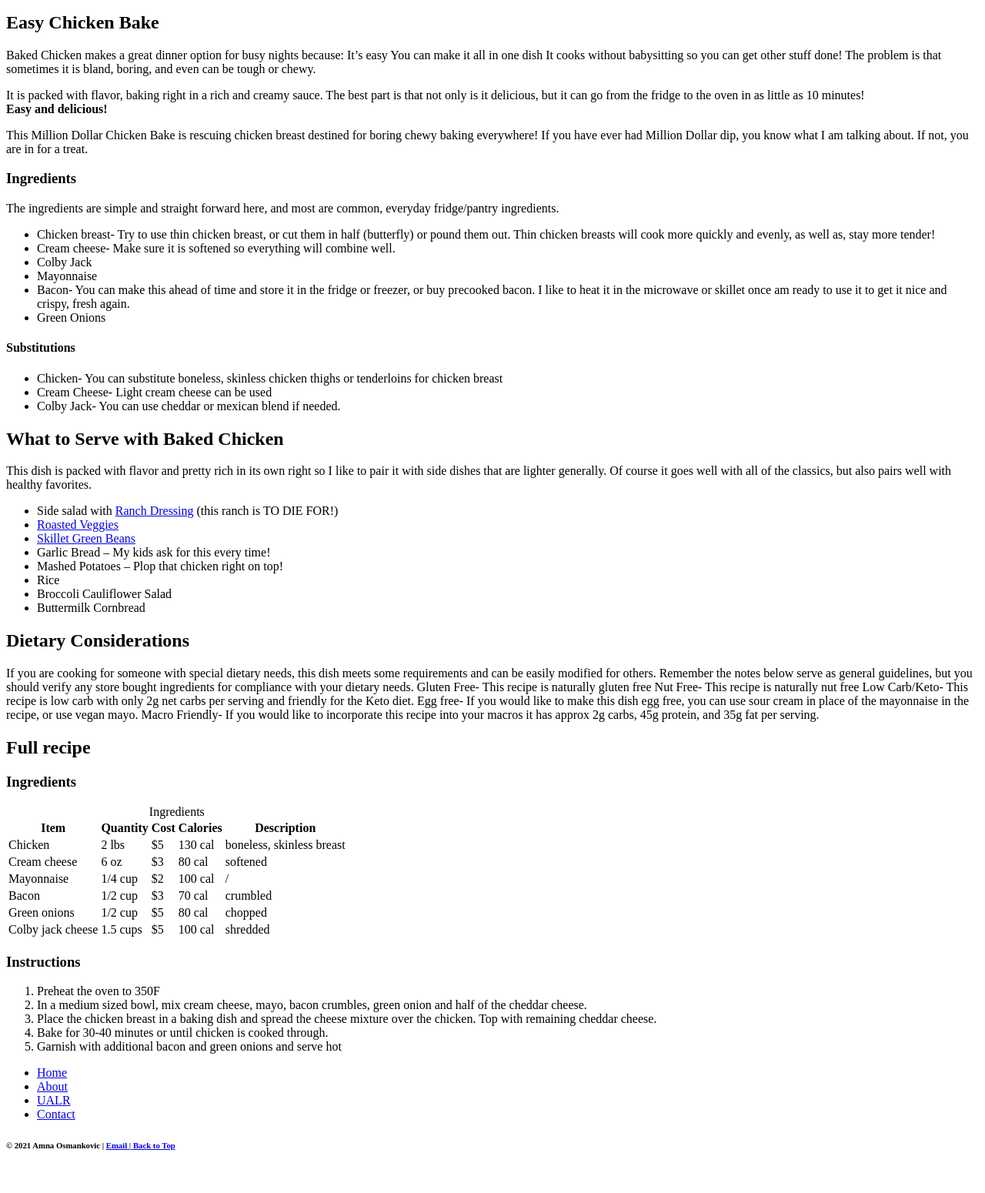
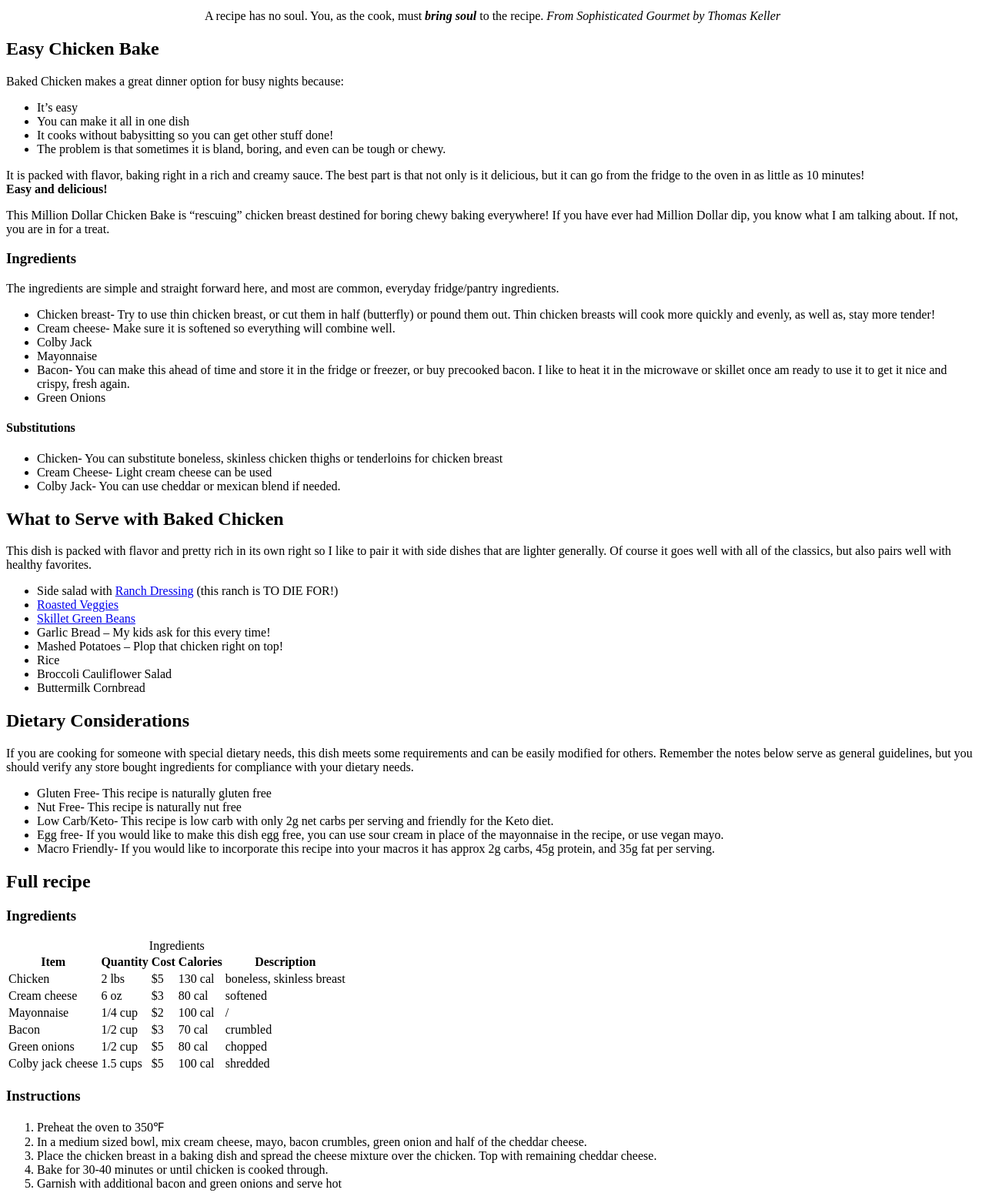
Before and after one commit to aosmankovic/ifsc-1310, a plain HTML site: page gordo/index.html in a window 1280 px wide. Shown: the part 540-2090 px from the top of the page at 77% size. Before the commit the page ends 2059 px from the top, so only its background shows below. Drawn offline with Linux system fonts and the light colour scheme.

Commit message:
final draft

```diff
--- /dev/null
+++ b/assets/css/style.css
@@ -0,0 +1,3 @@
+body {
+    background:red;
+}
--- a/gordo/index.html
+++ b/gordo/index.html
@@ -2,12 +2,10 @@
 <html lang="en">
 
 <head>
-  <title>Million Dollar Chicken Bake- Easy Family Recipe</title>
-  <meta charset="utf-8" />
-  <meta name="description" content="History of Gordo" />
-
-  <meta name="keywords" content="gordo, first monkey in the space" />
-  <meta name="author" content="Amna Osmankovic" />
+  <title>Million Dollar Chicken Bake- Easy Family Recipe</title> <!--defines the title of the page and is shown in the browser's title bar-->
+  <meta charset="utf-8" /> <!--specifies the charachter encoding in html-->
+  <meta name="description" content="How to make the best oven baked chicken in just 30 minutes" /> <!-- brief summary of the website-->
+  <meta name="author" content="Amna Osmankovic" /> <!-- author of the document-->
 </head>
 
 <body>
@@ -17,22 +15,24 @@
     </header>
     <p><em>This Million Dollar Chicken Bake is made with a rich and bold flavor combo that can’t be beat! Tender chicken breast is layered with a velvety mixture of two kinds of cheese, bacon, and green onions and baked to tender, juicy perfection!</em></p>
 
-    <center><img src="https://i.pinimg.com/736x/39/50/bb/3950bb845ff1880fae4599a6805a82d7.jpg" alt="million dollar chicken"  width="400" height="400"/></center>
+    <center><img src="assets/img/chicken.png" alt="million dollar chicken"  width="400" height="400"/></center>
+    <center><blockquote>A recipe has no soul. You, as the cook, must <em><strong>bring soul</strong></em> to the recipe.<cite> From Sophisticated Gourmet by Thomas Keller</cite></blockquote></center>
 
     <section id="content">
       <h2 id="sample">Easy Chicken Bake</h2>
 
       <p>Baked Chicken makes a great dinner option for busy nights because:
-
-It’s easy
-You can make it all in one dish
-It cooks without babysitting so you can get other stuff done!
-The problem is that sometimes it is bland, boring, and even can be tough or chewy.</p>
+<ul>
+<li>It’s easy</li>
+<li>You can make it all in one dish</li>
+<li>It cooks without babysitting so you can get other stuff done!</li>
+<li>The problem is that sometimes it is bland, boring, and even can be tough or chewy.</li>
+</ul></p>
 <p>It is packed with flavor, baking right in a rich and creamy sauce. The best part is that not only is it delicious, but it can go from the fridge to the oven in as little as 10 minutes!
 
 <br><strong>Easy and delicious!</strong></p>
 
-      <p>This Million Dollar Chicken Bake is rescuing chicken breast destined for boring chewy baking everywhere! If you have ever had Million Dollar dip, you know what I am talking about. If not, you are in for a treat.</p>
+      <p>This Million Dollar Chicken Bake is <q>rescuing</q> chicken breast destined for boring chewy baking everywhere! If you have ever had Million Dollar dip, you know what I am talking about. If not, you are in for a treat.</p>
       <h3>Ingredients</h3>
       <p>The ingredients are simple and straight forward here, and most are common, everyday fridge/pantry ingredients.
 <ul>
@@ -65,12 +65,13 @@ The problem is that sometimes it is bland, boring, and even can be tough or chew
 <p>If you are cooking for someone with special dietary needs, this dish meets some requirements and can be easily modified for others.
 
 Remember the notes below serve as general guidelines, but you should verify any store bought ingredients for compliance with your dietary needs.
-
-Gluten Free- This recipe is naturally gluten free
-Nut Free- This recipe is naturally nut free
-Low Carb/Keto- This recipe is low carb with only 2g net carbs per serving and friendly for the Keto diet.
-Egg free- If you would like to make this dish egg free, you can use sour cream in place of the mayonnaise in the recipe, or use vegan mayo.
-Macro Friendly- If you would like to incorporate this recipe into your macros it has approx 2g carbs, 45g protein, and 35g fat per serving.</p>
+<ul>
+<li>Gluten Free- This recipe is naturally gluten free</li>
+<li>Nut Free- This recipe is naturally nut free</li>
+<li>Low Carb/Keto- This recipe is low carb with only 2g net carbs per serving and friendly for the Keto diet.</li>
+<li>Egg free- If you would like to make this dish egg free, you can use sour cream in place of the mayonnaise in the recipe, or use vegan mayo.</li>
+<li>Macro Friendly- If you would like to incorporate this recipe into your macros it has approx 2g carbs, 45g protein, and 35g fat per serving.</li>
+</ul></p>
 <h2>Full recipe</h2>
 <h3>Ingredients</h3>
 <table>
@@ -127,26 +128,26 @@ Macro Friendly- If you would like to incorporate this recipe into your macros it
 </table>
 <h3>Instructions</h3>
 <ol>
-    <li>Preheat the oven to 350F</li>
+    <li>Preheat the oven to 350&#8457</li>
     <li>In a medium sized bowl, mix cream cheese, mayo, bacon crumbles, green onion and half of the cheddar cheese.</li>
     <li>Place the chicken breast in a baking dish and spread the cheese mixture over the chicken. Top with remaining cheddar cheese.</li>
     <li>Bake for 30-40 minutes or until chicken is cooked through.</li>
     <li>Garnish with additional bacon and green onions and serve hot</li>
 </ol>
-
+</section> <!-- #content-->
 <nav class="primary">
     <ul>
-        <li><a href="Home">Home</a></li>
-        <li><a href="About">About</a></li>
+        <li><a href="../">Home</a></li>
+        <li><a href="https://easyfamilyrecipes.com/million-dollar-chicken-bake/#Dietary_Considerations">About</a></li>
         <li><a href="https://ualr.edu" target="_blank" title="UALR homepage">UALR</a></li>
-        <li><a href="Contact">Contact</a></li>
+        <li><a href="mailto:aosmankovice@ualr.edu">Contact</a></li>
     </ul>
-</nav>
+</nav> <!-- .primary-->
 <footer class="primary">
     <h6>&copy 2021 Amna Osmankovic | <a href="mailto:aosmankovice@ualr.edu" title="Send an email">Email | </a> <a href="#top">Back to Top</a></h6>
 </footer>
 
-  </div>
+  </div> <!-- .container-->
 </body>
 
 </html>
```
Also changed, not shown: index.html (+1 -1 lines), gordo/assets/img/chicken.png (added).
